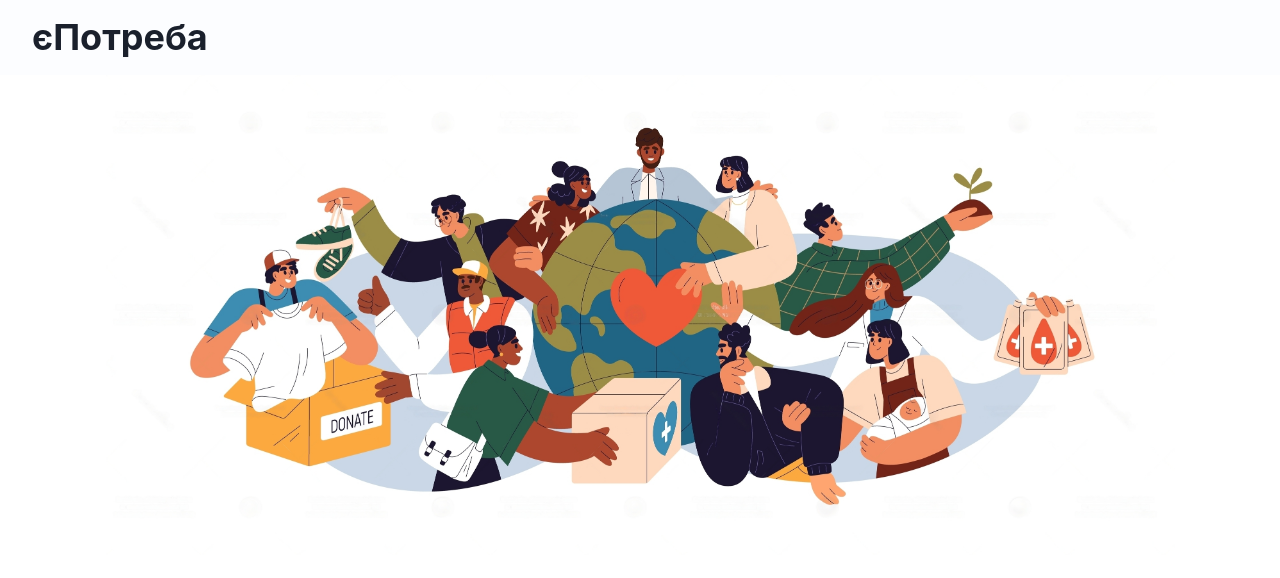
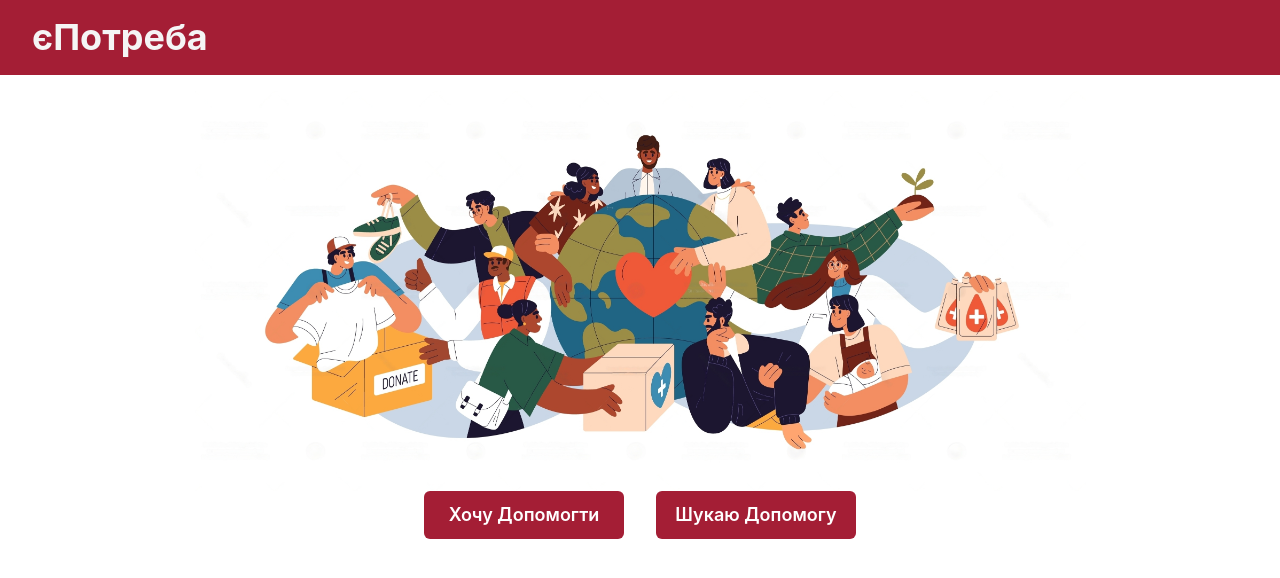
Before and after one commit to cyclozvir/hackathon-8-test-client, a React (Vite) app in the folder front/: page / in a window 1280 px wide. Shown: the top 578 px of the page. Built offline with nearby package versions, Linux system fonts and the light colour scheme.

Commit message:
buttons and colors

```diff
--- a/front/src/App.css
+++ b/front/src/App.css
@@ -20,13 +20,21 @@
 body {
   background-color: #f1f1f1;
 }
+
+section.container {
+  max-width: 1280px;
+  margin: 0 auto;
+  padding: 1rem 2rem;
+}
+
 header {
   padding: 1rem 2rem;
-  background-color: #FCFDFF;
+  background-color: #A41E35;
+  color: whitesmoke;
 }
 
 .heroBanner {
-  min-height: 60vh;
+  min-height: 50vh;
   background-image: url(/src/assets/hero.jpeg);
   background-size: contain;
   background-repeat: no-repeat;
--- a/front/src/App.jsx
+++ b/front/src/App.jsx
@@ -1,15 +1,19 @@
 import './App.css'
+import Buttons from './components/Buttons';
 import Header from './components/Header';
 import Hero from './components/Hero';
 
 function App() {
 
   return (
-    <>
-      <Header />
-      <Hero/>
-    </>
-  )
+		<>
+			<Header />
+			<section className='container'>
+        <Hero />
+        <Buttons/>
+			</section>
+		</>
+	);
 }
 
 export default App
--- /dev/null
+++ b/front/src/components/Buttons.jsx
@@ -0,0 +1,39 @@
+import { Button, HStack } from "@chakra-ui/react";
+
+function Buttons() {
+
+    return (
+			<HStack justifyContent="center" spacing="32px">
+				<Button
+					as="a"
+					href="/"
+					w={200}
+					bg="#A41E35"
+					color="white"
+					_hover={{
+						background: "#b92841",
+					}}
+					transition=".3s ease-in"
+					size="lg"
+				>
+					Хочу Допомогти
+				</Button>
+				<Button
+					as="a"
+					href="/"
+					w={200}
+					bg="#A41E35"
+					color="white"
+					_hover={{
+						background: "#b92841",
+					}}
+					transition=".3s ease-in"
+					size="lg"
+				>
+					Шукаю Допомогу
+				</Button>
+			</HStack>
+		);
+}
+
+export default Buttons
--- a/front/src/components/Header.jsx
+++ b/front/src/components/Header.jsx
@@ -5,7 +5,7 @@ function Header() {
     return (
 			<>
 				<header>
-					<Flex>
+					<Flex maxWidth="1280px" m="0 auto">
 						<Heading size="xl">єПотреба</Heading>
 					</Flex>
 				</header>
```
